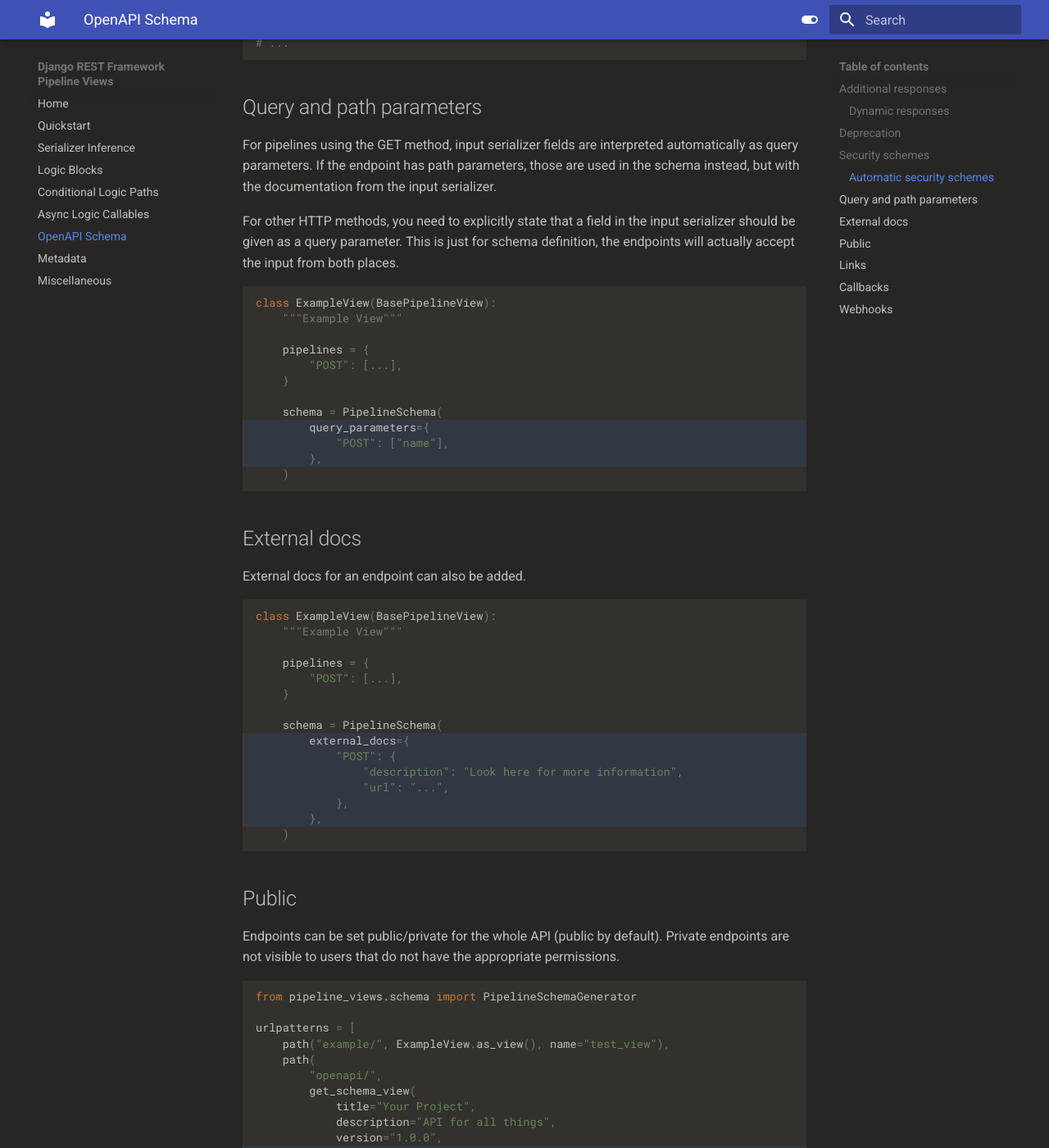
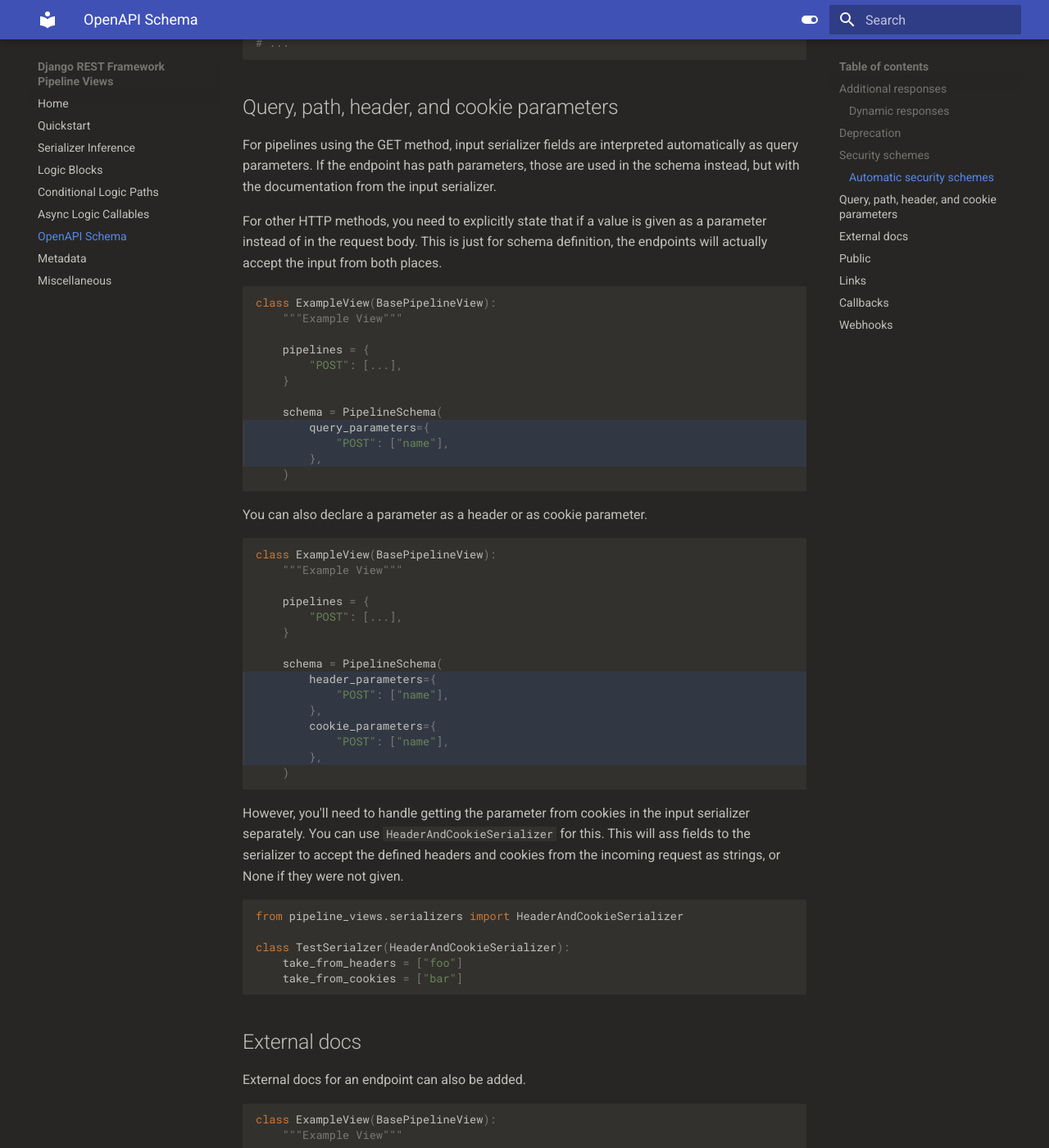
Before and after one commit to MrThearMan/drf-pipeline-views, an MkDocs documentation site: the page built from docs/schema.md, in a window 1280 px wide and 1400 px high, scrolled down 9443 px. Shown: the whole window at 82% size. Built offline with MkDocs 1.6.1 and Material for MkDocs 9.7.7, drawn with Linux system fonts in a browser that asks for light colours.

Commit message:
Fix security rule adding for non-pipeline views & more docs

````diff
--- a/docs/schema.md
+++ b/docs/schema.md
@@ -472,14 +472,14 @@ components:
 # ...
 ```
 
-## Query and path parameters
+## Query, path, header, and cookie parameters
 
 For pipelines using the GET method, input serializer fields are interpreted automatically
 as query parameters. If the endpoint has path parameters, those are used in the
 schema instead, but with the documentation from the input serializer.
 
-For other HTTP methods, you need to explicitly state that a field in the
-input serializer should be given as a query parameter. This is just for schema definition,
+For other HTTP methods, you need to explicitly state that if a value is given as
+a parameter instead of in the request body. This is just for schema definition,
 the endpoints will actually accept the input from both places.
 
 ```python hl_lines="9 10 11"
@@ -495,6 +495,40 @@ class ExampleView(BasePipelineView):
             "POST": ["name"],
         },
     )
+```
+
+You can also declare a parameter as a header or as cookie parameter.
+
+```python hl_lines="9 10 11 12 13 14"
+class ExampleView(BasePipelineView):
+    """Example View"""
+
+    pipelines = {
+        "POST": [...],
+    }
+
+    schema = PipelineSchema(
+        header_parameters={
+            "POST": ["name"],
+        },
+        cookie_parameters={
+            "POST": ["name"],
+        },
+    )
+```
+
+However, you'll need to handle getting the parameter from cookies in
+the input serializer separately. You can use `HeaderAndCookieSerializer`
+for this. This will ass fields to the serializer to accept the defined
+headers and cookies from the incoming request as strings, or None if
+they were not given.
+
+```python
+from pipeline_views.serializers import HeaderAndCookieSerializer
+
+class TestSerialzer(HeaderAndCookieSerializer):
+    take_from_headers = ["foo"]
+    take_from_cookies = ["bar"]
 ```
 
 ## External docs
@@ -563,16 +597,12 @@ class ExampleView(BasePipelineView):
     )
 ```
 
-
-[drf-schema]: https://www.django-rest-framework.org/api-guide/schemas/#install-dependencies
-[scopes]: https://swagger.io/docs/specification/authentication/#scopes
-
 ## Links
 
 Using [links], you can describe how various values returned
 by one operation can be used as input for other operations.
 
-```python
+```python hl_lines="12 13 14 15 16 17 18 19 20 21 22 23 24"
 from pipeline_views import BasePipelineView
 from pipeline_views.schema import PipelineSchema
 
@@ -623,7 +653,7 @@ paths:
 service will send to some other service in response to
 certain events.
 
-```python
+```python hl_lines="25 26 27 28 29 30 31 32 33 34 35 36"
 from rest_framework import serializers
 from pipeline_views import BasePipelineView
 from pipeline_views.schema import PipelineSchema
@@ -709,7 +739,7 @@ paths:
 by an API call, for example by an out-of-band registration.
 You can define them in the PipelineSchemaGenerator.
 
-```python
+```python hl_lines="25 26 27 28 29 30 31 32 33 34 35 36"
 from django.urls import path
 from rest_framework import serializers
 from rest_framework.schemas import get_schema_view
@@ -790,6 +820,8 @@ webhooks:
 # ...
 ```
 
+[drf-schema]: https://www.django-rest-framework.org/api-guide/schemas/#install-dependencies
+[scopes]: https://swagger.io/docs/specification/authentication/#scopes
 [links]: https://swagger.io/docs/specification/links/
 [callbacks]: https://swagger.io/docs/specification/callbacks/
 [webhooks]: https://github.com/OAI/OpenAPI-Specification/blob/main/versions/3.1.0.md#oasWebhooks:~:text=for%20the%20API.-,webhooks,-Map%5Bstring
--- a/pyproject.toml
+++ b/pyproject.toml
@@ -1,6 +1,6 @@
 [tool.poetry]
 name = "drf-pipeline-views"
-version = "0.8.0"
+version = "0.8.1"
 description = "Django REST framework views using the pipeline pattern."
 authors = [
     "Matti Lamppu <lamppu.matti.akseli@gmail.com>",
````
Also changed, not shown: 1 other file.
